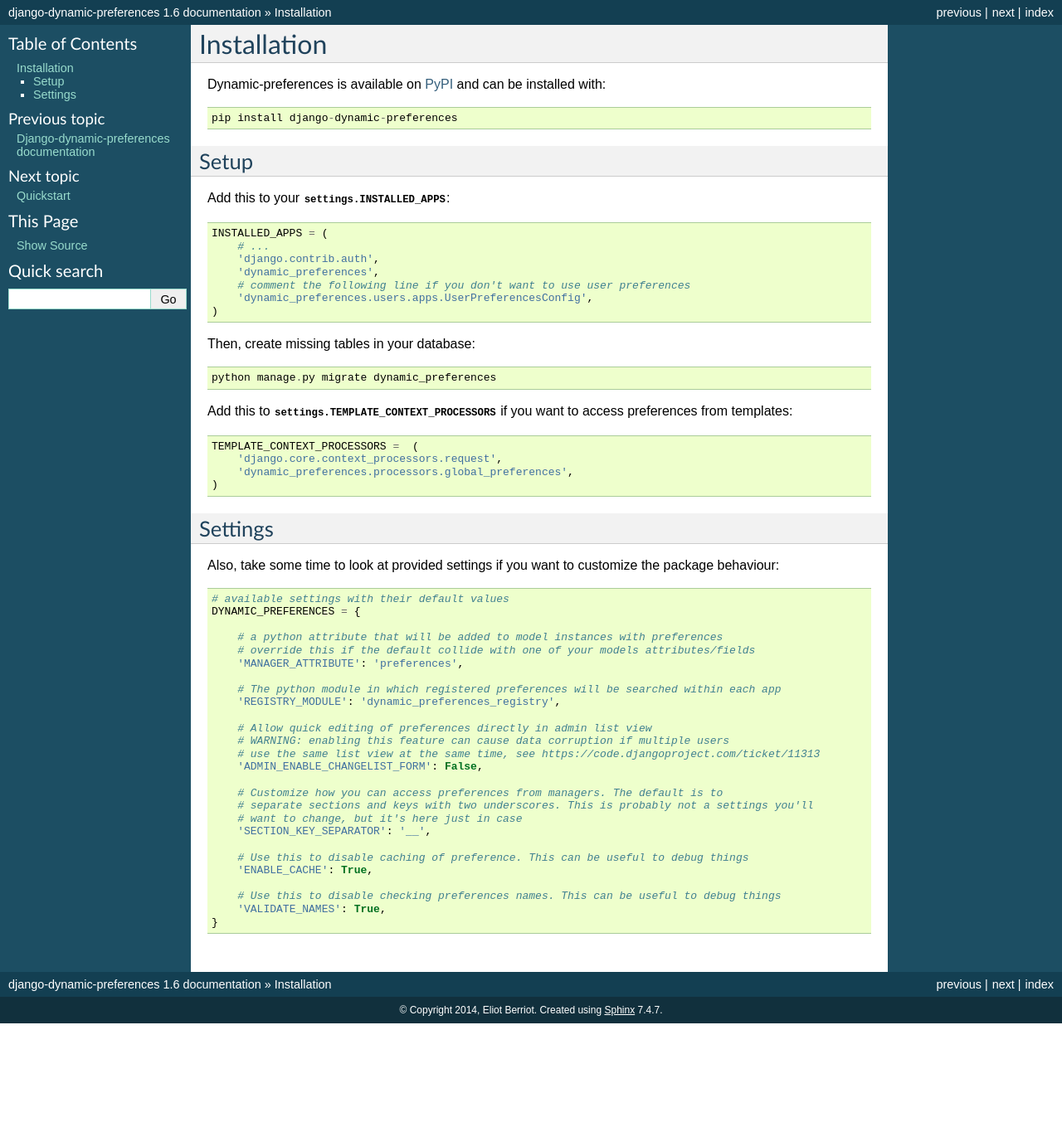
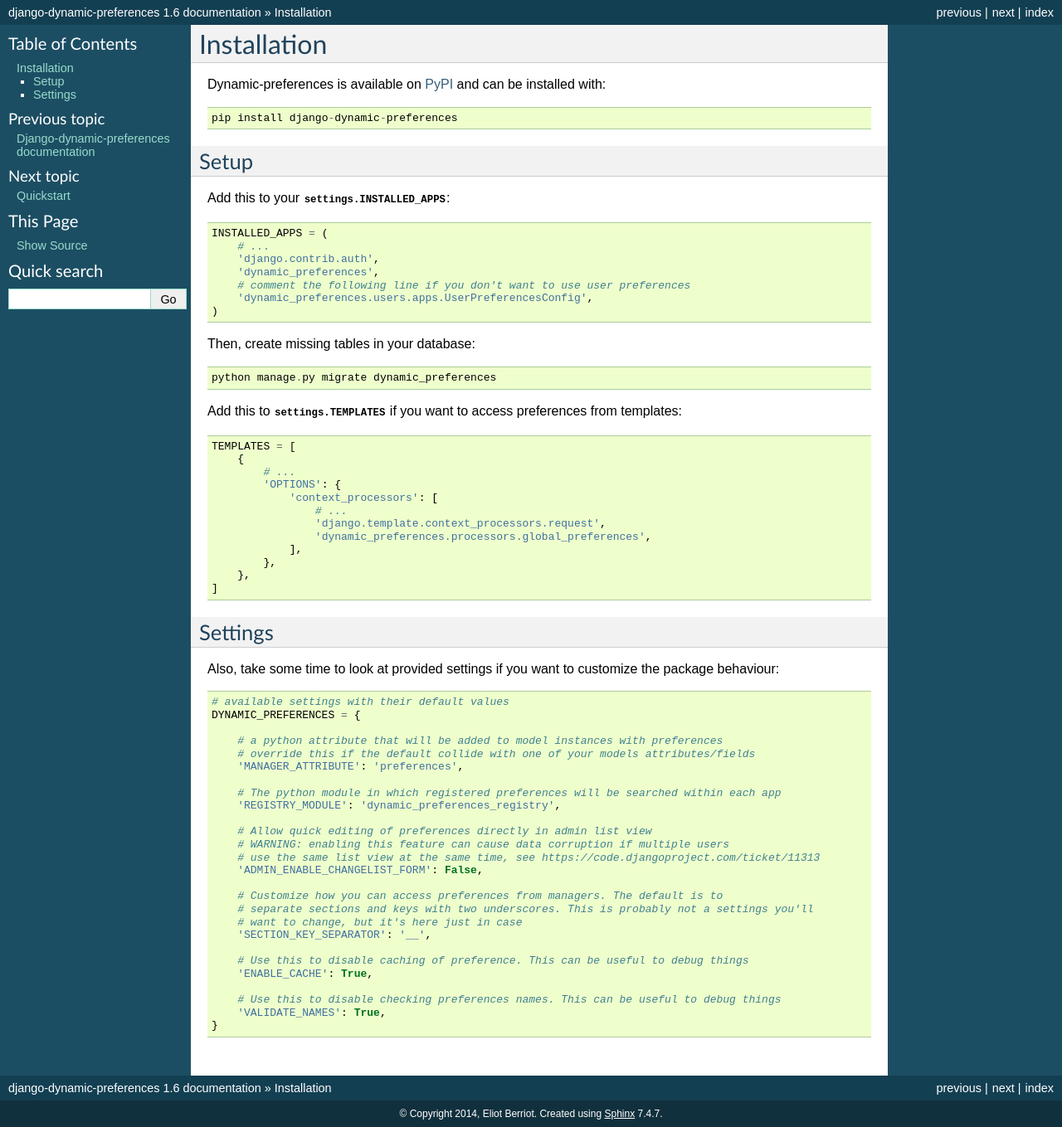
Before and after one commit to agateblue/django-dynamic-preferences, a Sphinx documentation site: the page built from docs/installation.rst, in a window 1280 px wide. Shown: the whole page at 83% size. Built offline with Sphinx 7.4.7, drawn with Linux system fonts in a browser that asks for light colours; before the commit the page ends 1234 px from its top, so only the background shows below that.

Commit message:
Update outdated context_processors documentation
See: https://docs.djangoproject.com/en/1.11/releases/1.8/#django-core-context-processors
> django.core.context_processors
> Built-in template context processors have been moved to django.template.context_processors.

```diff
--- a/docs/installation.rst
+++ b/docs/installation.rst
@@ -23,12 +23,20 @@
 
     python manage.py migrate dynamic_preferences
 
-Add this to :py:const:`settings.TEMPLATE_CONTEXT_PROCESSORS` if you want to access preferences from templates::
+Add this to :py:const:`settings.TEMPLATES` if you want to access preferences from templates::
 
-    TEMPLATE_CONTEXT_PROCESSORS =  (
-        'django.core.context_processors.request',
-        'dynamic_preferences.processors.global_preferences',
-    )
+    TEMPLATES = [
+        {
+            # ...
+            'OPTIONS': {
+                'context_processors': [
+                    # ...
+                    'django.template.context_processors.request',
+                    'dynamic_preferences.processors.global_preferences',
+                ],
+            },
+        },
+    ]
 
 Settings
 ********
```
